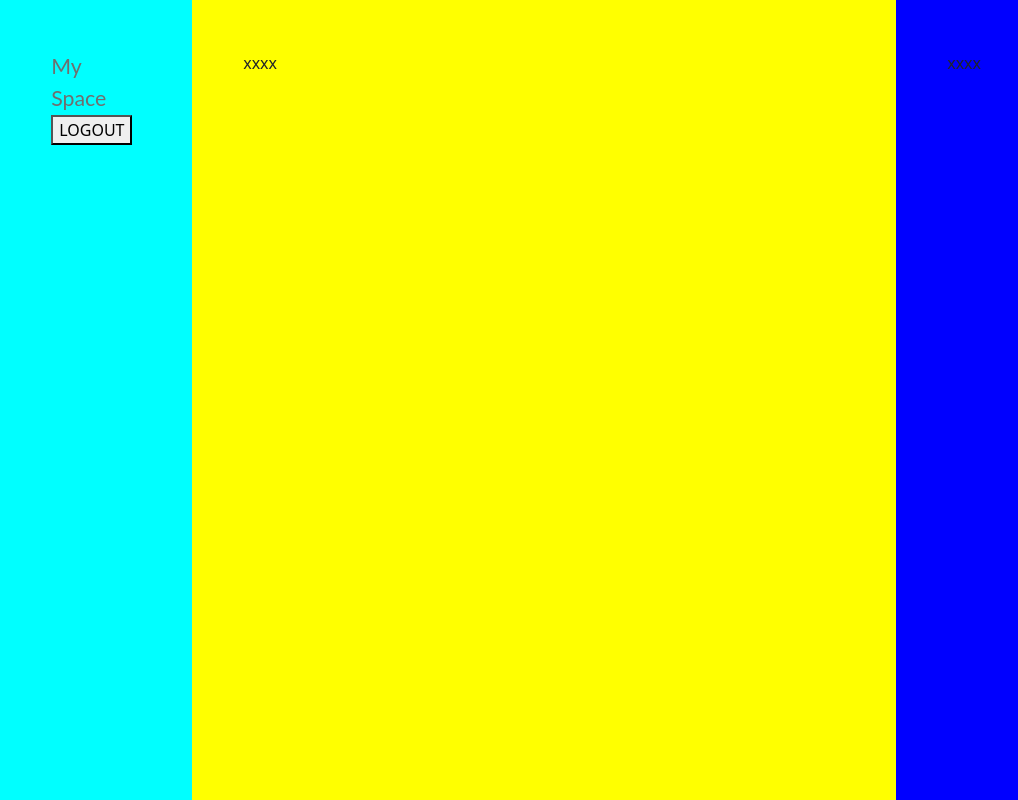
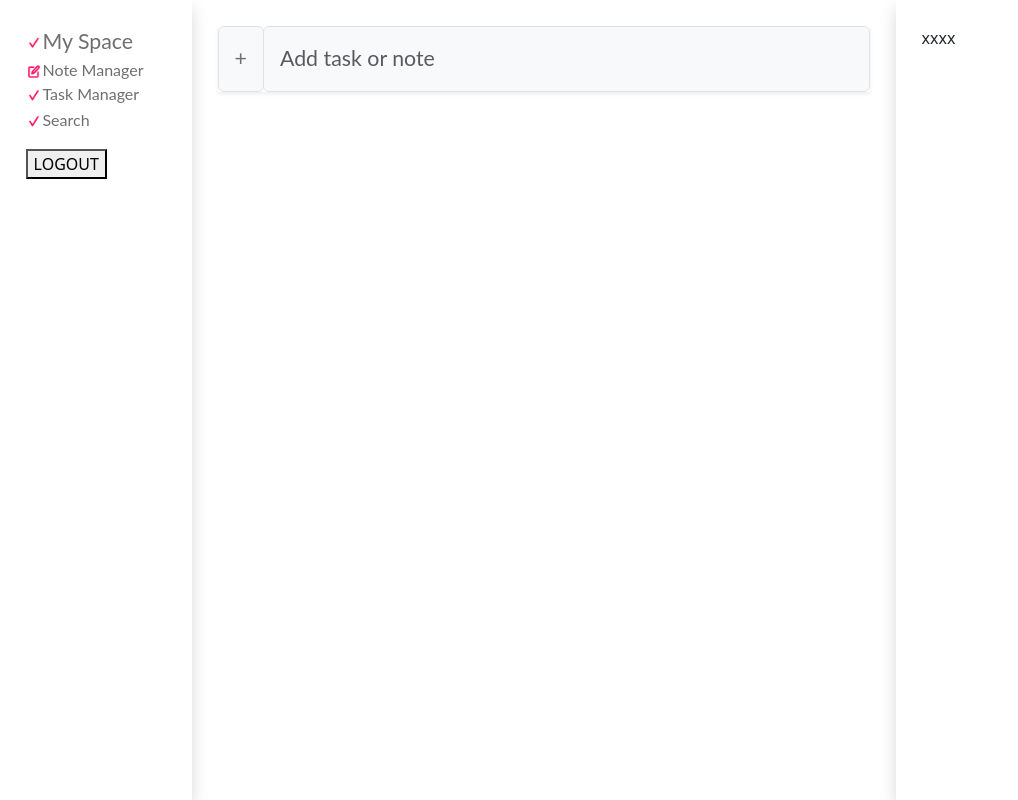
Before and after one commit to tagocms/Untangle, a Flask app: page /webapp in a window 1280 px wide. Shown: the whole page, without its empty margins (0-1018 px from the left). Run offline with Flask 3, Linux system fonts and the light colour scheme; a user stored in the database is signed in.

Commit message:
updates on webapp - do sync

```diff
--- a/app.py
+++ b/app.py
@@ -31,19 +31,6 @@ def login_required(f):
 
     return decorated_function
 
-@app.route("/")
-def index():
-    if session.get("user_id"):
-        return redirect("/webapp")
-    else:
-        session.clear()
-    return render_template("index.html")
-
-@app.route("/webapp")
-@login_required
-def webapp():
-    return render_template("webapp.html")
-
 def validate_password(text):
     count = 0
     upper = 0
@@ -64,6 +51,24 @@ def validate_password(text):
         return True
     else:
         return False
+
+@app.route("/")
+def index():
+    if session.get("user_id"):
+        return redirect("/webapp")
+    else:
+        session.clear()
+    return render_template("index.html")
+
+@app.route("/webapp")
+@login_required
+def webapp():
+    return render_template("webapp.html")
+
+@app.route("/create")
+@login_required
+def create():
+    return render_template("webapp.html")
 
 @app.route("/signup", methods=["GET", "POST"])
 def signup():
--- a/static/styles.css
+++ b/static/styles.css
@@ -225,6 +225,23 @@ a:hover
     font-size: 133.33%;
 }
 
+.webapp-shadow
+{
+    box-shadow: 10px 0 5px -2px rgba(0, 0, 0, 0.5);
+}
+
+.small
+{
+    font-size: 100%;
+}
+
+.webapp-create:focus
+{
+    border-color: #ff0e62;
+    box-shadow: 0 0 0 .25rem rgba(255, 14, 98, 0.5);
+}
+
+
 @media (max-width: 1200px)
 {
     .row
--- a/templates/webapp.html
+++ b/templates/webapp.html
@@ -6,19 +6,38 @@
 
 {% block body_layout %}
 <div class="row" style="margin: 0;">
-    <div class="column-3" style="flex: 10%; background-color: aqua; height: 100vh;">
+    <div class="column-3 shadow bg-body content" style="flex: 10%; height: 100vh; padding: 2%;">
         <div class="webapp-text">
-            My Space
+            <img src="/static/check.png" alt="User" class="img-fluid img-list">My Space
+        </div>
+        <div class="webapp-text small">
+            <ul style="list-style-type: none; padding: 0%;">
+                <li><img src="/static/edit.png" alt="Notes" class="img-fluid img-list">Note Manager</li>
+                <li><img src="/static/check.png" alt="Tasks" class="img-fluid img-list">Task Manager</li>
+                <li><img src="/static/check.png" alt="Search" class="img-fluid img-list">Search</li>
+            </ul>
         </div>
         <form action="/logout" >
             <button type="submit">LOGOUT</button>
         </form>
 
     </div>
-    <div class="column-3" style="flex: 50%; background-color: yellow; height: 100vh">
-        xxxx
+    <div class="column-3 content" style="flex: 50%; height: 100vh; padding: 2%;">
+        <form action="/create" method="post">
+            <div class="input-group flex-nowrap shadow-sm">
+                <span class="input-group-text p-3 bg-body-tertiary rounded webapp-text" id="addon-wrapping">+</span>
+                <input type="text" class="form-control p-3 bg-body-tertiary rounded webapp-text webapp-create" placeholder="Add task or note" aria-label="Item" aria-describedby="addon-wrapping">
+            </div>
+        </form>
+        <div>
+            <ul style="list-style-type: none; padding: 0%;">
+                {% for item in items %}
+                <li>{{ item.title }}</li>
+                {% endfor %}
+            </ul>
+        </div>
     </div>
-    <div class="column-3" style="flex: 25%; background-color: blue; height: 100vh">
+    <div class="column-3 shadow bg-body content" style="flex: 25%; height: 100vh; padding: 2%;">
         xxxx
     </div>
 </div>
```
Also changed, not shown: templates/index.html (+8 -8 lines), 2 other files.
